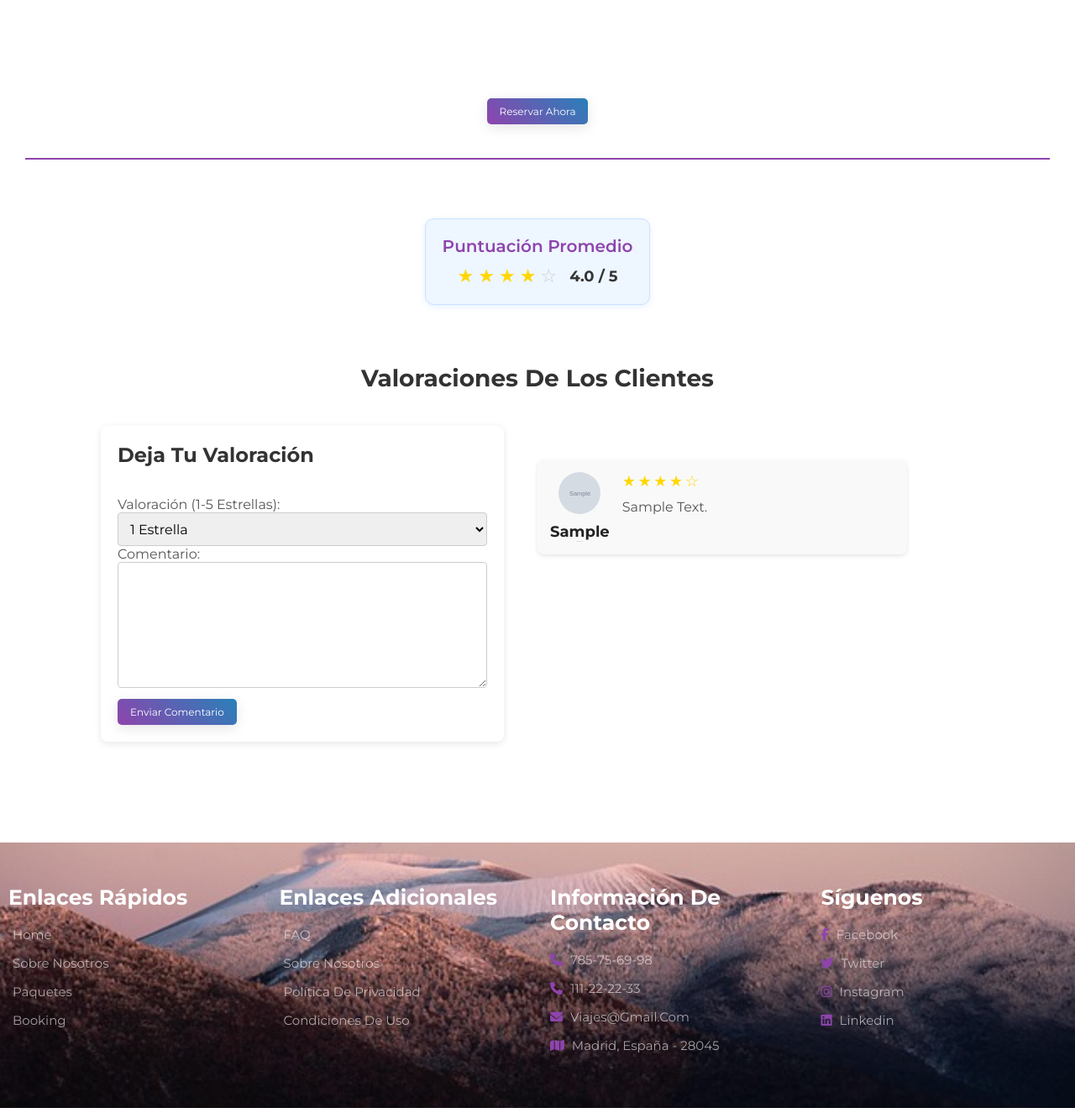
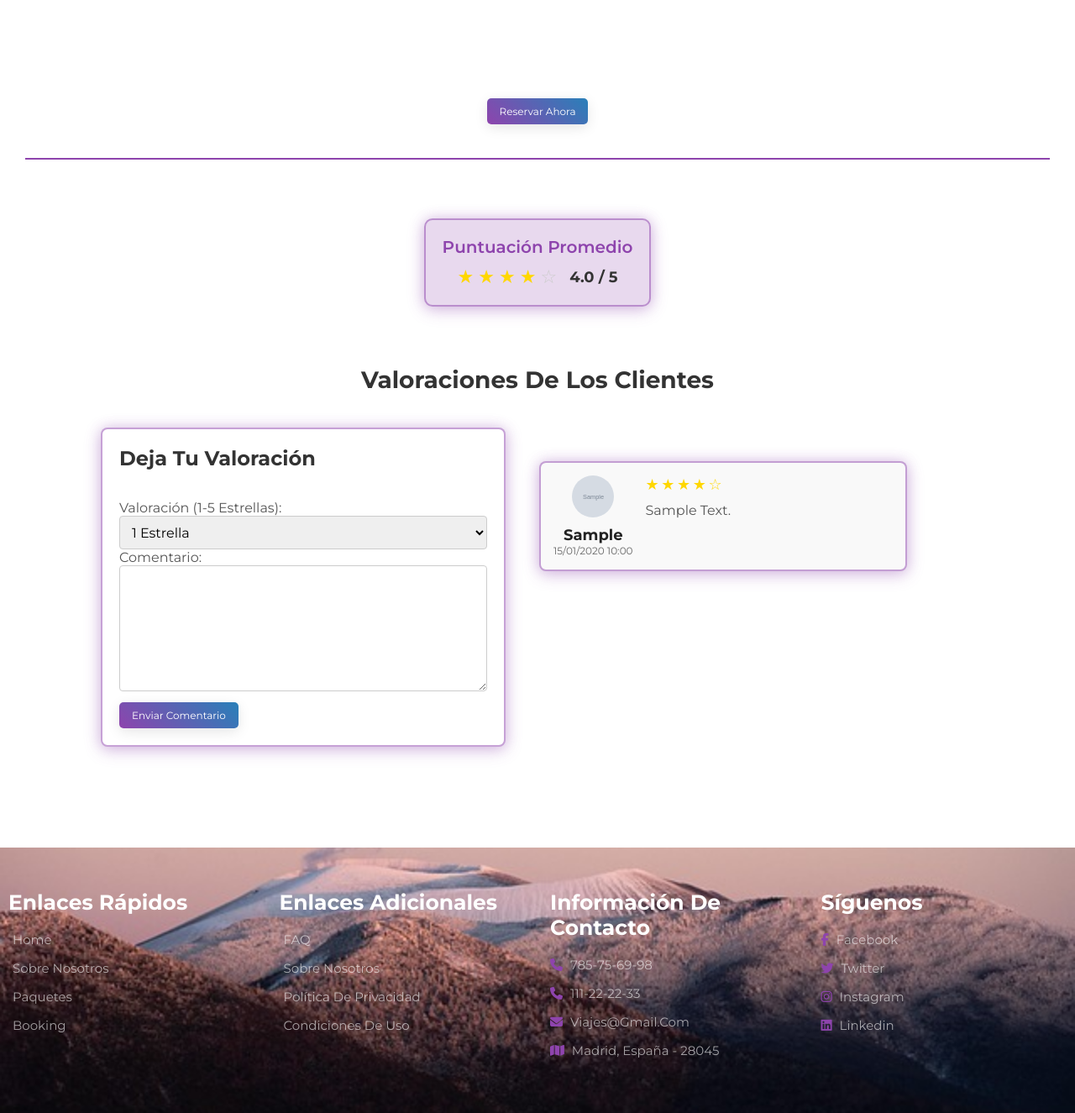
Before and after one commit to almudenadomenech/PROYECTO_VIAJES, a PHP site: page /paquetes/paquetes-detail.php?id=1 in a window 1280 px wide. Shown: the part 768-2093 px from the top of the page at 84% size. Run offline with PHP 8.4, Linux system fonts and the light colour scheme; the visitor is signed in with stand-in values (Sample User, id 1); tables that the repository leaves empty or names only in its code hold one stand-in row (values such as "Sample post"); grey boxes marked "Sample" are stand-in pictures.

Commit message:
estilos de valoraciones de clientes

```diff
--- a/css/style.css
+++ b/css/style.css
@@ -26,6 +26,7 @@
     --box-shadow: 0 .5rem 1rem rgba(0,0,0, .1);
     /* Sombra para textos que da efecto de profundidad */
     --text-shadow: 0 1.5rem 3rem rgba(0,0,0, .3);
+    --main-color-rgb: 142, 68, 173; /* Versión RGB de --main-color */
 }
 
 
@@ -1480,11 +1481,13 @@ section {
     background-color: #fff;
     padding: 20px;
     border-radius: 8px;
-    box-shadow: 0 2px 8px rgba(0, 0, 0, 0.1);
     margin-top: 30px;
     max-width: 600px;
     margin: 0 auto;
-}
+    border: 2px solid rgba(var(--main-color-rgb), 0.5); /* Borde con mayor suavidad */
+    box-shadow: 0 4px 20px rgba(var(--main-color-rgb), 0.3), 0 0 15px rgba(var(--main-color-rgb), 0.2); /* Resplandor más visible */
+}
+
 
 .review-form {
     display: flex;
@@ -1577,6 +1580,8 @@ button:active {
     background-color: #f9f9f9;
     border-radius: 8px;
     box-shadow: 0 2px 5px rgba(0, 0, 0, 0.1);
+    border: 2px solid rgba(var(--main-color-rgb), 0.5); /* Borde con mayor suavidad */
+    box-shadow: 0 4px 20px rgba(var(--main-color-rgb), 0.3), 0 0 15px rgba(var(--main-color-rgb), 0.2); /* Resplandor más visible */
 }
 
 .user-info {
@@ -1653,7 +1658,7 @@ button:active {
 }
 
 .user-info small {
-    font-size: 1px;
+    font-size: 12px;
     color: #666;
 }
 
@@ -1666,14 +1671,15 @@ button:active {
 /* puntuación promedio */
 
 .average-rating-box {
-    background-color: #eef6ff;
-    border: 1px solid #cce0ff;
+    background-color:  #e8d9ee;
+    border: 2px solid rgba(var(--main-color-rgb), 0.5); /* Borde con mayor suavidad */
+    box-shadow: 0 4px 20px rgba(var(--main-color-rgb), 0.3), 0 0 15px rgba(var(--main-color-rgb), 0.2); /* Resplandor más visible */
     border-radius: 10px;
     padding: 20px;
     max-width: 300px;
     margin: 30px auto 20px;
     text-align: center;
-    box-shadow: 0 2px 8px rgba(0, 123, 255, 0.1);
+
 }
 
 .rating-title {
```
